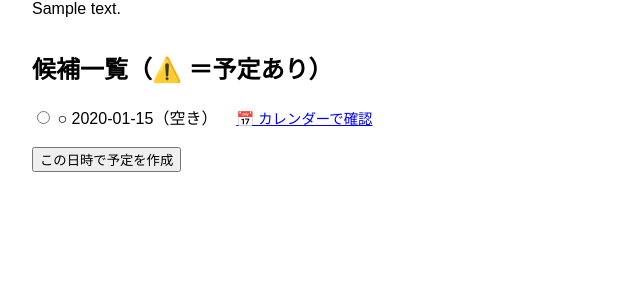
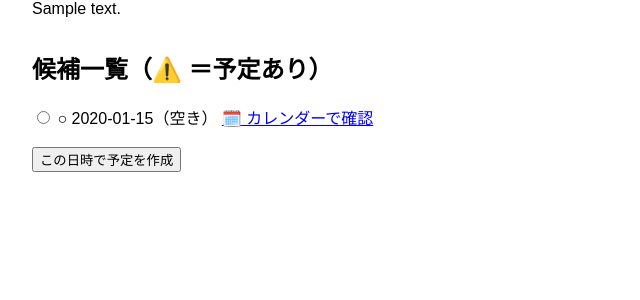
Before and after one commit to kenichi-nihei/mcp-schedule-server, a FastAPI app: template templates/choose.html in a window 1280 px wide. Shown: the part 292-592 px from the top of the page, without its empty margins (0-640 px from the left). Run offline with FastAPI, Linux system fonts and the light colour scheme; the template is opened without the code that fills it: most values are stand-ins (such as "Sample title", 1, 10 or a date in 2020).

Commit message:
Update choose.html

```diff
--- a/templates/choose.html
+++ b/templates/choose.html
@@ -48,7 +48,7 @@
               ○ {{ dt }}（空き）
             {% endif %}
           </label>
-          <a href="https://outlook.office.com/calendar/view/day?date={{ date_only }}" class="calendar-link" target="_blank">📅 カレンダーで確認</a>
+          <a href="https://outlook.office.com/calendar/view/day?date={{ dt.split('T')[0] }}" target="_blank">🗓️ カレンダーで確認</a>
         </div>
       {% endfor %}
       <input type="hidden" name="body" value="{{ body }}">
```
